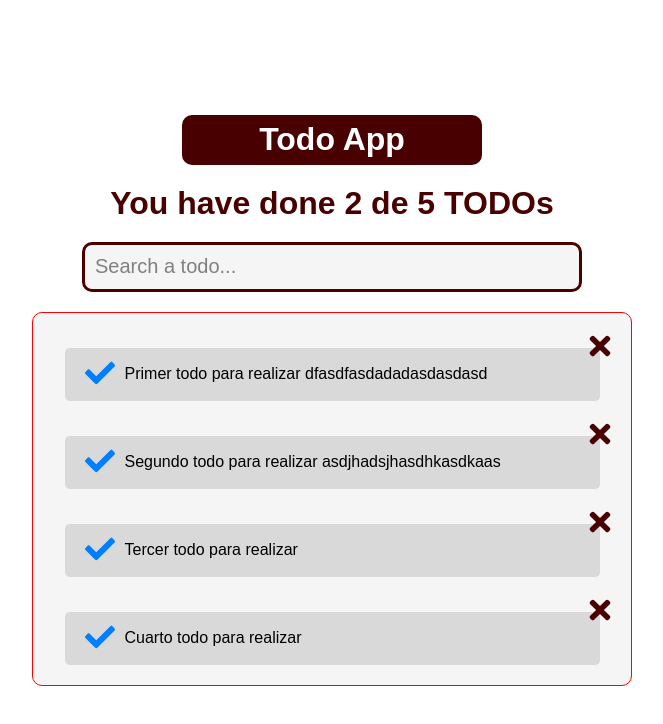
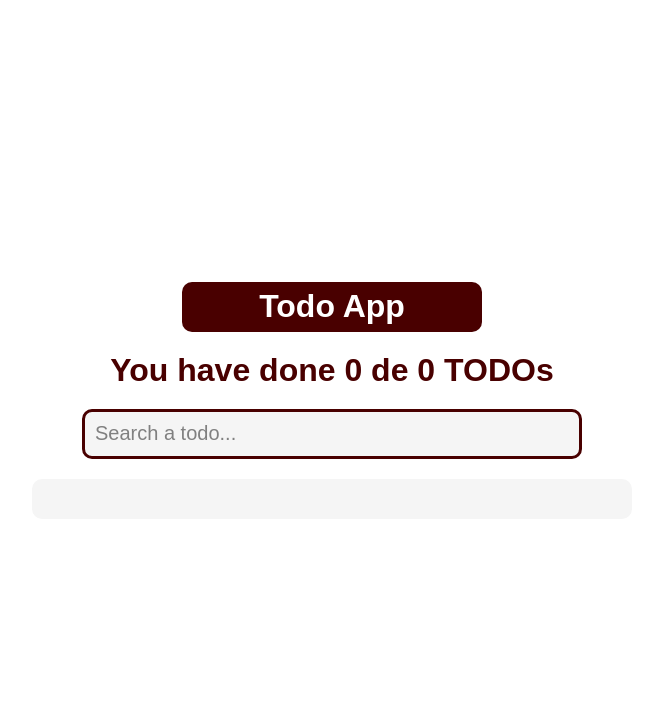
Before and after one commit to Santiago1023/todoapp, a React (Create React App) app: page / in a window 1280 px wide. Shown: the top 724 px of the page, without its empty margins (308-971 px from the left). Built offline with nearby package versions, Linux system fonts and the light colour scheme.

Commit message:
Add useState and useEffect to totalTodos, todoList and completedTodos

```diff
--- a/src/App.jsx
+++ b/src/App.jsx
@@ -4,36 +4,79 @@ import { Input } from './components/Input';
 import { Titles } from './components/Titles';
 
 import './App.css';
+import { useState, useEffect } from 'react';
 
 function App() {
 
-  const data = [
-    {
-      "desc": "Primer todo para realizar dfasdfasdadadasdasdasd",
-      "state": true,
-    },
-    {
-      "desc": "Segundo todo para realizar asdjhadsjhasdhkasdkaas",
-      "state": true,
-    },
-    {
-      "desc": "Tercer todo para realizar",
-      "state": true,
-    },
-    {
-      "desc": "Cuarto todo para realizar",
-      "state": true,
-    },
+  // const data = [
+  //   {
+  //     "desc": "Primer todo para realizar dfasdfasdadadasdasdasd",
+  //     "state": true,
+  //   },
+  //   {
+  //     "desc": "Segundo todo para realizar asdjhadsjhasdhkasdkaas",
+  //     "state": true,
+  //   },
+  //   {
+  //     "desc": "Tercer todo para realizar",
+  //     "state": true,
+  //   },
+  //   {
+  //     "desc": "Cuarto todo para realizar",
+  //     "state": true,
+  //   },
 
-  ]
+  // ]
+
+  const [totalTodos, setTotalTodos] = useState(0);
+  const [todoList, setTodoList] = useState([]);
+  const [completedTodos, setCompletedTodos] = useState(0);
+
+  useEffect(() => {
+    dataLocalStorage();
+    console.log('Ejecutó metodo dataLocalStorage useEffect')
+    console.log('todoList', todoList)
+  }, []);
+
+  useEffect(() => {
+    const completedTodos = calculateCompletedTodos(todoList);
+    console.log(todoList)
+    setCompletedTodos(completedTodos.length);
+    console.log('completedTodos: ', completedTodos, typeof(completedTodos));
+    setTotalTodos(todoList.length);
+  }, [todoList]);
+
+  // useEffect(() => {
+  //   console.log('todoList', todoList);
+  // }, [todoList]);
+
+  const calculateCompletedTodos = (data) => {
+    return data.filter(todo => todo.state);
+  }
+
+  const dataLocalStorage = () => {
+    const dataString = localStorage.getItem('data');
+    console.log('dataString: ', dataString, typeof(dataString));
+    if(dataString){
+      const data = JSON.parse(dataString);
+      console.log('Desde el metodo dataLocalStorage, data = ', data);
+      setTodoList(data);
+      console.log('Desde el metodo dataLocalStorage, todoList = ', todoList);
+    }
+    else{
+      localStorage.setItem('data', JSON.stringify([]));
+    }
+    return
+  }
+
 
   return (
     <div className='container'>
-      <Titles/>
+      <Titles completedTodos={completedTodos} totalTodos={totalTodos}/>
       <Input/>
       <TodoList>
-        {data.map((item) => {
-          return <TodoItem key={item.desc} text={item.desc}/>
+        {todoList.map((todo) => {
+          return <TodoItem key={todo.desc} text={todo.desc}/>
         })}
       </TodoList>
     </div>
--- a/src/components/Titles.jsx
+++ b/src/components/Titles.jsx
@@ -1,13 +1,13 @@
 import React from 'react';
 import '../styles/Title.css';
-const Titles = () => {
+const Titles = ({completedTodos, totalTodos}) => {
   return (
     <>
         <div className="div-title debug">
             <h1>Todo App</h1>
         </div>
         <div>
-            <h1 className='tasks'>You have done 2 de 5 TODOs</h1>
+            <h1 className='tasks'>You have done {completedTodos} de {totalTodos} TODOs</h1>
         </div>
     </>
   );
--- a/src/components/TodoList.jsx
+++ b/src/components/TodoList.jsx
@@ -3,7 +3,7 @@ import '../styles/TodoList.css'
 
 const TodoList = ({children}) => {
   return (
-    <div className='todo-list debug'>
+    <div className='todo-list'>
         {children}
     </div>
   );
```
